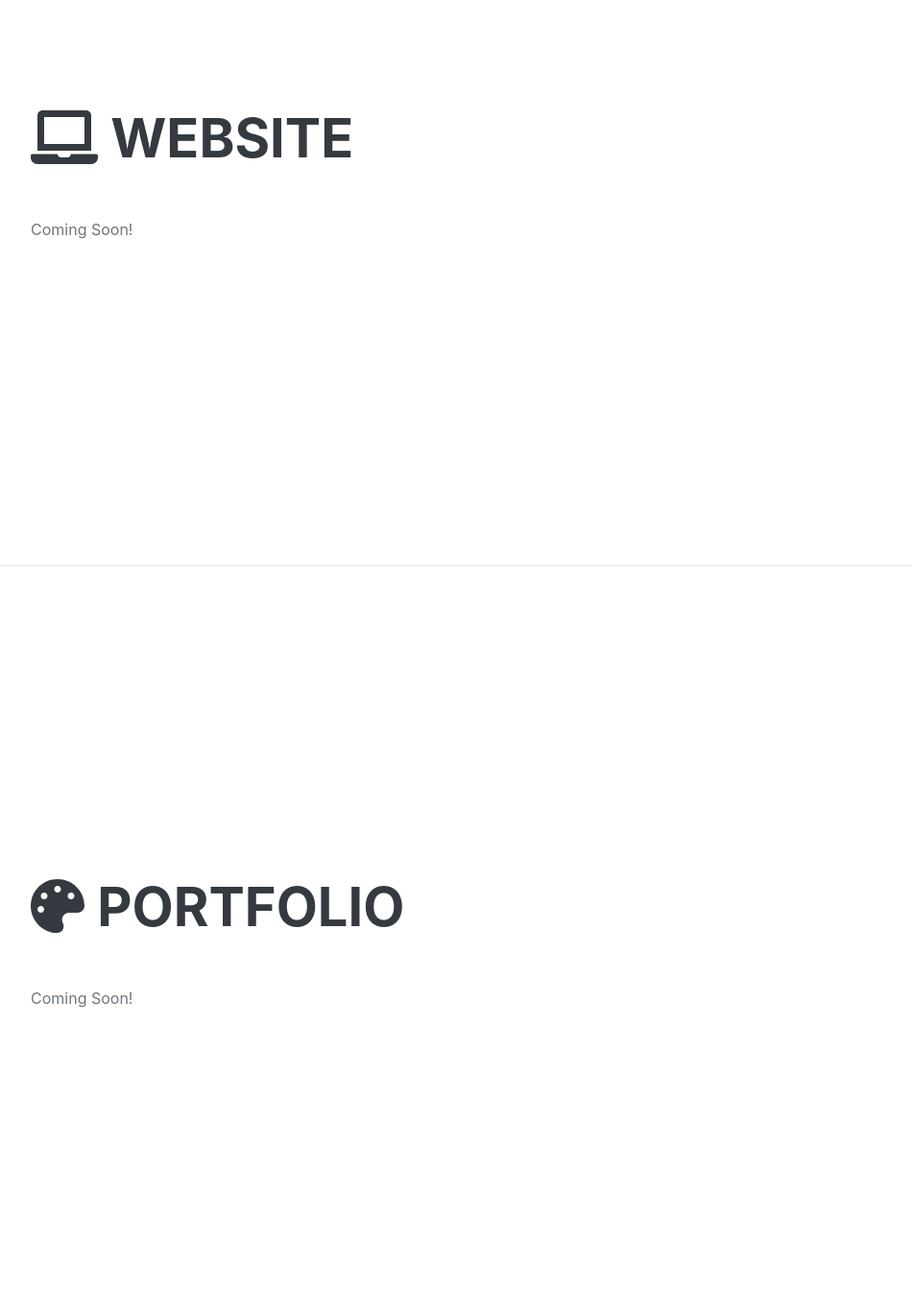
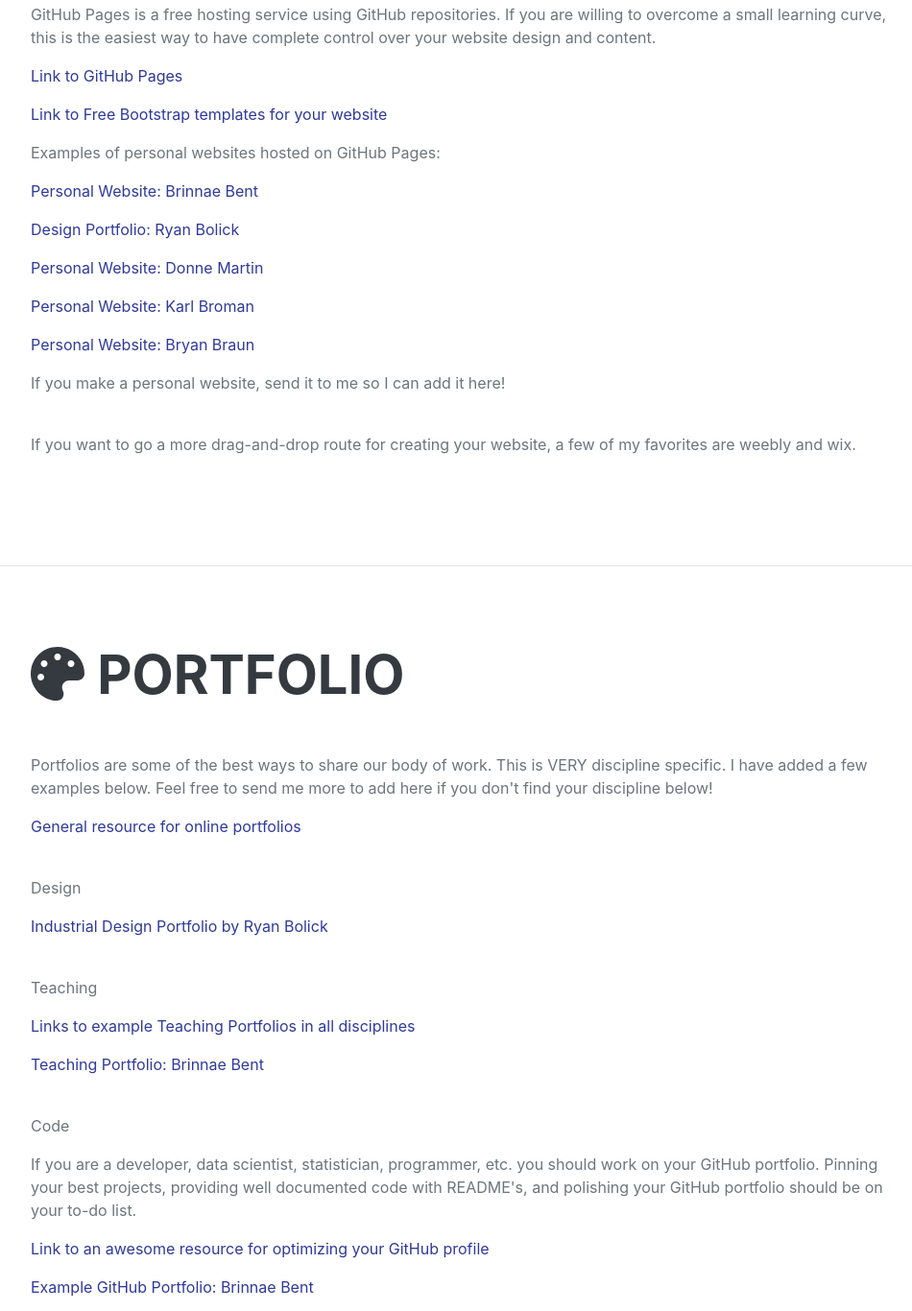
Before and after one commit to brinnaebent/brinnaebent.github.io, a plain HTML site: page personalbrandingresource.html in a window 1280 px wide. Shown: the part 2614-3980 px from the top of the page at 96% size, without its empty margins (288-1238 px from the left). Drawn offline with nearby package versions, Linux system fonts and the light colour scheme; a web font is replaced by a local one.

Commit message:
Updated pb resource

```diff
--- a/personalbrandingresource.html
+++ b/personalbrandingresource.html
@@ -94,7 +94,13 @@
             <section class="resume-section" id="interests">
                 <div class="resume-section-content">
                     <h2 class="mb-5"><i class="fab fa-medium"></i> Blogging</h2>
-                    <p>Coming Soon!</p>
+                    <p> Medium is a great place to get started with blogging. It has a lot of reach and makes the process very simple. </p>
+                    <p><a target="blank" href="https://blog.hubspot.com/marketing/how-to-use-medium">Link to "How To Use Medium"</a> I recommend starting here!</p>
+                    <p><a target="blank" href="https://medium.com/the-write-brain/how-to-start-writing-on-medium-a-tutorial-a5d89926f5ef">Link to "How To Start Writing on Medium Tutorial"</a></p>
+                    <br>
+                    <p> Another option is to create your own blog as part of your personal website. </p>
+                    <p><a target="blank" href="https://firstsiteguide.com/start-blog/">Link to "How To Start A Blog"</a></p>
+
                     <!--<div class="subheading mb-3">My smartwatch is not accurate in situation X. What do I do?</div>
                     <p>First, it is important to recognize that most of these devices are not currently approved for or marketed for medical purposes. While it may be in the fine print, these devices are meant for general fitness and wellness and may not be accurate in all situations.
                         We are currently working on this! (Check out our recent paper on this topic, available <a target="blank" href="https://mhealth.jmir.org/2020/12/e25137">here</a>). We showed in our study investigating sources of inaccuracy in wearable optical heart rate sensors that
@@ -119,7 +125,20 @@
             <section class="resume-section" id="pubs">
                 <div class="resume-section-content">
                     <h2 class="mb-5"><i class="fas fa-laptop"></i> Website</h2>
-                    <p>Coming Soon!</p>
+                    <p>GitHub Pages is a free hosting service using GitHub repositories. If you are willing to overcome a small learning curve, this is the easiest way to have complete control over your website design and content.</p>
+                    <p><a target="blank" href="https://pages.github.com/">Link to GitHub Pages</a></p>
+                    <p><a target="blank" href="https://startbootstrap.com/">Link to Free Bootstrap templates for your website</a></p>
+
+                    <p>Examples of personal websites hosted on GitHub Pages:</p>
+                    <p><a target="blank" href="https://runsdata.org">Personal Website: Brinnae Bent</a></p>
+                    <p><a target="blank" href="https://ryanbolick.com">Design Portfolio: Ryan Bolick</a></p>
+                    <p><a target="blank" href="https://donnemartin.com">Personal Website: Donne Martin</a></p>
+                    <p><a target="blank" href="https://kbroman.org/">Personal Website: Karl Broman</a></p>
+                    <p><a target="blank" href="https://www.bryanbraun.com/">Personal Website: Bryan Braun</a></p>
+                    <p>If you make a personal website, send it to me so I can add it here!</p>
+                    <br>
+                    <p>If you want to go a more drag-and-drop route for creating your website, a few of my favorites are weebly and wix.</p>
+
                     <!--<div class="subheading mb-3">My smartwatch is not accurate in situation X. What do I do?</div>
                     <p>First, it is important to recognize that most of these devices are not currently approved for or marketed for medical purposes. While it may be in the fine print, these devices are meant for general fitness and wellness and may not be accurate in all situations.
                         We are currently working on this! (Check out our recent paper on this topic, available <a target="blank" href="https://mhealth.jmir.org/2020/12/e25137">here</a>). We showed in our study investigating sources of inaccuracy in wearable optical heart rate sensors that
@@ -145,7 +164,26 @@
             <section class="resume-section" id="refs">
                 <div class="resume-section-content">
                     <h2 class="mb-5"><i class="fas fa-palette"></i> Portfolio</h2>
-                    <p>Coming Soon!</p>
+                    <p>Portfolios are some of the best ways to share our body of work. This is VERY discipline specific. I have added a few examples below. Feel free to send me more to add here if you don't find your discipline below!</p>
+                    <p><a target="blank" href="https://collegeinfogeek.com/online-portfolio/">General resource for online portfolios</a></p>
+                    <br>
+                    <p>Design</p>
+                    <p><a target="blank" href="https://ryanbolick.com">Industrial Design Portfolio by Ryan Bolick</a></p>
+
+                    <br>
+                    <p>Teaching</p>
+                    <p><a target="blank" href="https://gradschool.duke.edu/professional-development/programs/certificate-college-teaching/coursework/gs760-college-teaching">Links to example Teaching Portfolios in all disciplines</a></p>
+                    <p><a target="blank" href="https://runsdata.org/teaching">Teaching Portfolio: Brinnae Bent</a></p>
+
+                    <br>
+                    <p>Code</p>
+                    <p>If you are a developer, data scientist, statistician, programmer, etc. you should work on your GitHub portfolio. Pinning your best projects, providing well documented code with README's, and polishing your GitHub portfolio should be on your to-do list.</p>
+                    <p><a target="blank" href="https://yourbrainoncomputers.com/using-github-to-build-a-portfolio-ultimate-guide/">Link to an awesome resource for optimizing your GitHub profile</a></p>
+                    <p><a target="blank" href="https://github.com/brinnaebent">Example GitHub Portfolio: Brinnae Bent</a></p>
+
+
+
+
                     <!--<div class="subheading mb-3">My smartwatch is not accurate in situation X. What do I do?</div>
                     <p>First, it is important to recognize that most of these devices are not currently approved for or marketed for medical purposes. While it may be in the fine print, these devices are meant for general fitness and wellness and may not be accurate in all situations.
                         We are currently working on this! (Check out our recent paper on this topic, available <a target="blank" href="https://mhealth.jmir.org/2020/12/e25137">here</a>). We showed in our study investigating sources of inaccuracy in wearable optical heart rate sensors that
```
